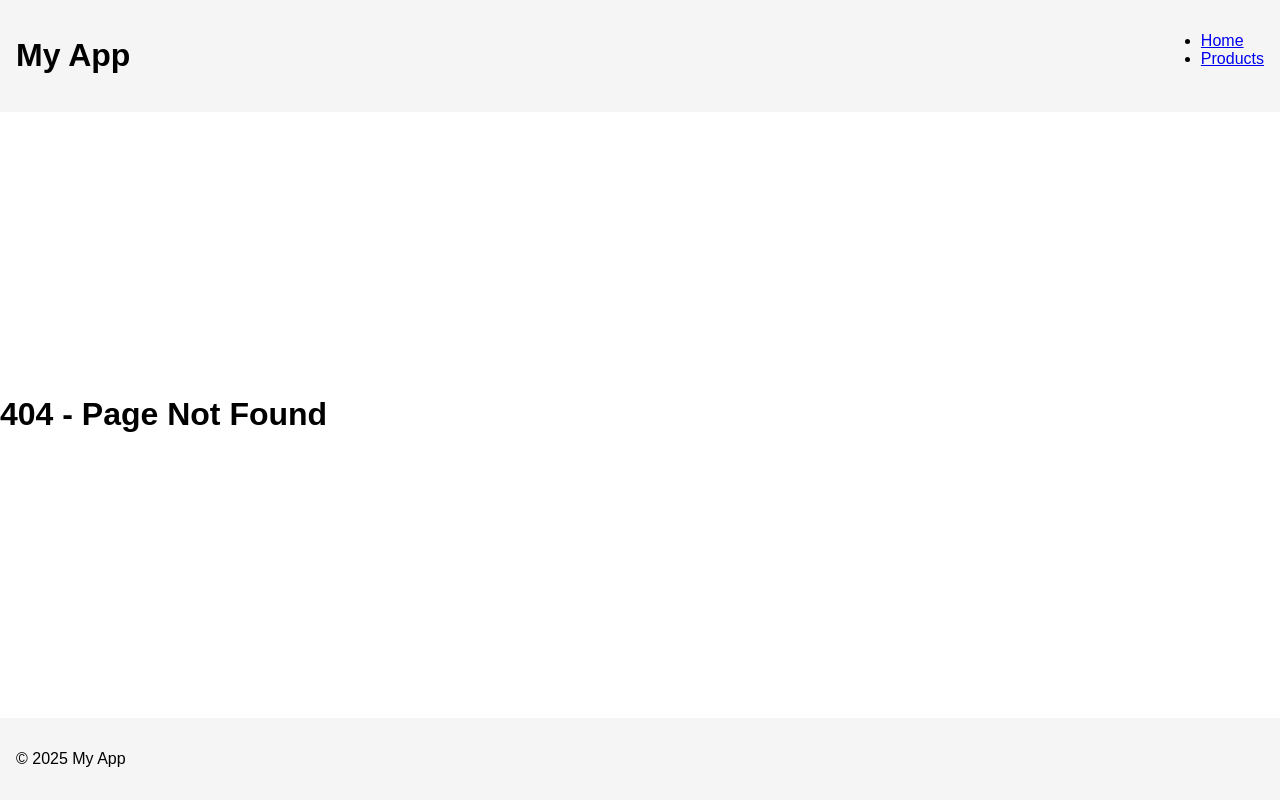
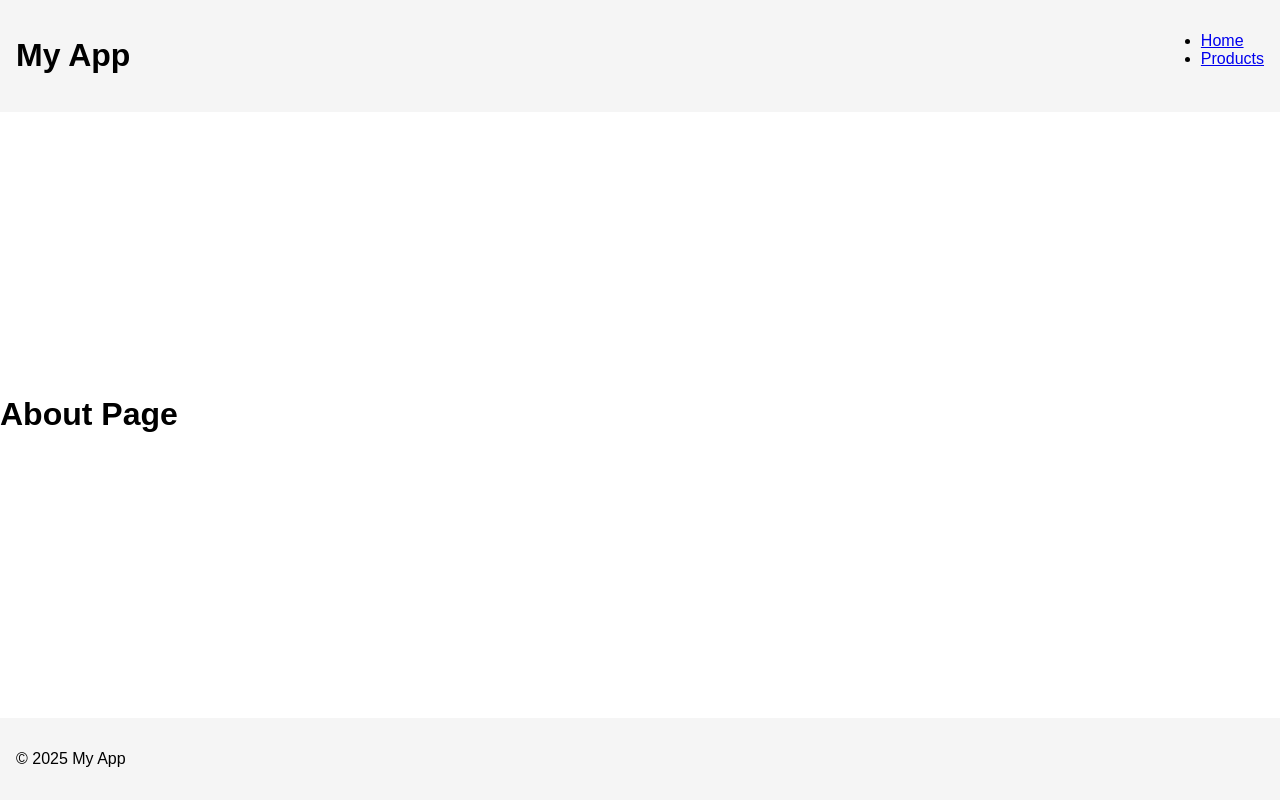
Before and after one commit to Team-Bro-buggers-C211010/NextJs-Work-Place, a Next.js app in the folder routing-basics/: page /about in a window 1280 px wide. Before the commit this address had no page. Built offline with nearby package versions, Linux system fonts and the light colour scheme.

Commit message:
static metadata object configuration to change page-wise title for about page

```diff
--- /dev/null
+++ b/routing-basics/src/app/about/page.tsx
@@ -0,0 +1,11 @@
+export const metadata = {
+    title: "About by Shovan", // title of the page using static metadata
+}
+
+export default function About() {
+  return (
+    <div>
+      <h1>About Page</h1>
+    </div>
+  );
+}
```
